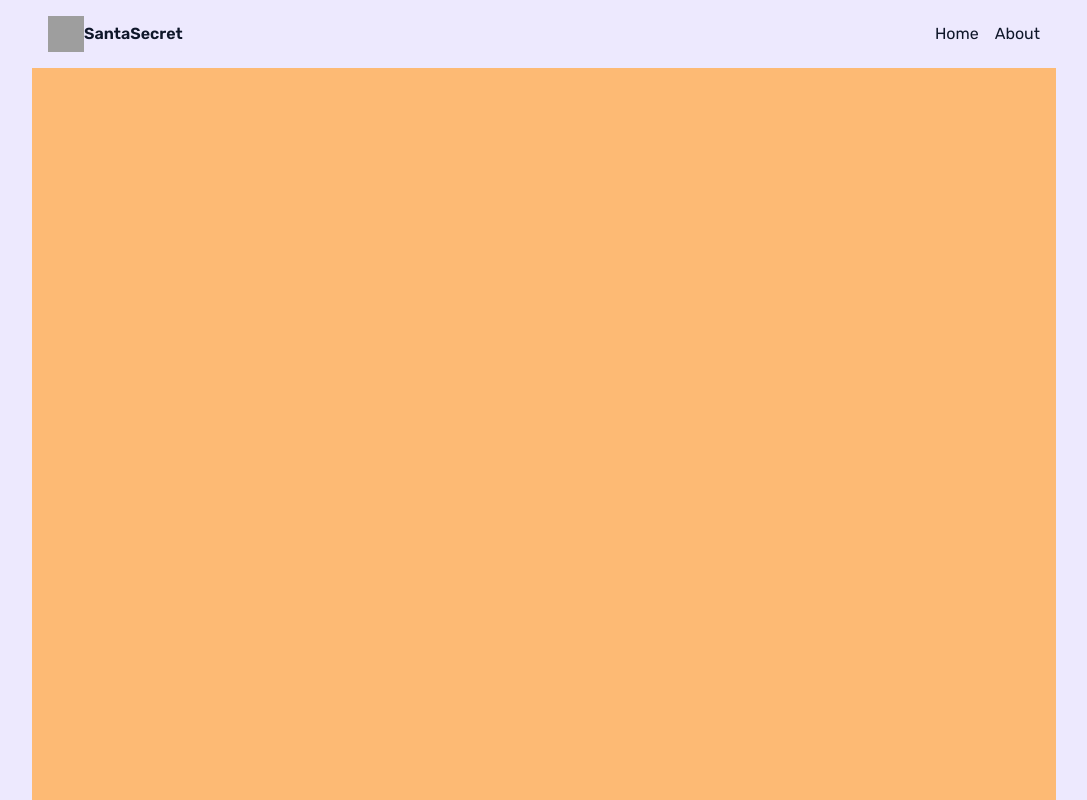
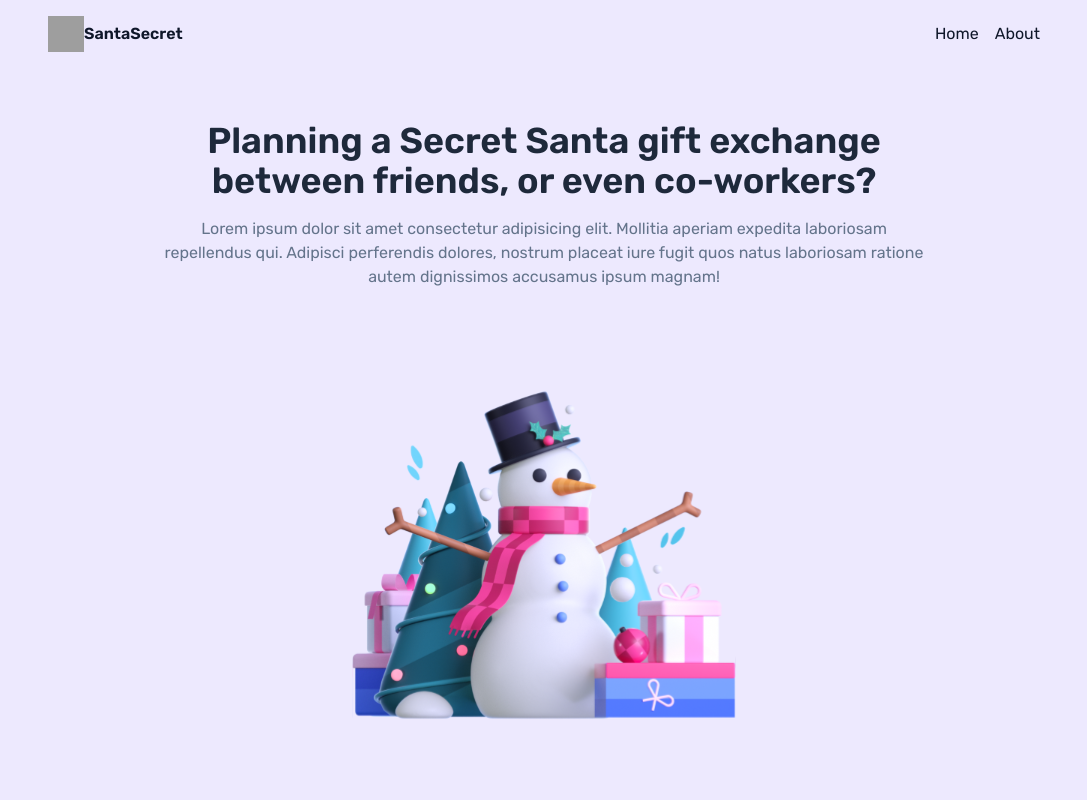
Before and after one commit to eoisaac/secret_santa, a React (Vite) app: page / in a window 1280 px wide. Shown: the whole page, without its empty margins (96-1183 px from the left). Built offline with nearby package versions, Linux system fonts and the light colour scheme; grey boxes are pictures that could not be loaded.

Commit message:
:heavy_minus_sign: build: remove react-router-dom

```diff
--- a/package.json
+++ b/package.json
@@ -13,8 +13,7 @@
   "dependencies": {
     "phosphor-react": "^1.4.1",
     "react": "^18.2.0",
-    "react-dom": "^18.2.0",
-    "react-router-dom": "^6.4.5"
+    "react-dom": "^18.2.0"
   },
   "devDependencies": {
     "@rocketseat/eslint-config": "^1.1.3",
--- a/src/App.tsx
+++ b/src/App.tsx
@@ -1,11 +1,17 @@
-import { BrowserRouter } from 'react-router-dom'
-import { AppRoutes } from './routes/AppRoutes'
+import { Header } from './components/layout/Header'
+import { Home } from './pages/Home'
 import './styles/main.css'
 
 export const App = () => {
   return (
-    <BrowserRouter>
-      <AppRoutes />
-    </BrowserRouter>
+    <div className="flex min-h-screen max-w-[100vw] flex-col overflow-y-auto">
+      <main
+        className="my-0 mx-auto flex min-h-0 w-full max-w-5xl flex-1
+      flex-col"
+      >
+        <Header />
+        <Home />
+      </main>
+    </div>
   )
 }
--- /dev/null
+++ b/src/components/Button/index.tsx
@@ -0,0 +1,3 @@
+export const Button = () => {
+  return <button></button>
+}
--- a/src/components/layout/DefaultLayout/index.tsx
+++ /dev/null
@@ -1,16 +0,0 @@
-import { Outlet } from 'react-router-dom'
-import { Header } from '../Header'
-
-export const DefaultLayout = () => {
-  return (
-    <div className="flex min-h-screen max-w-[100vw] flex-col overflow-y-auto">
-      <main
-        className="my-0 mx-auto flex min-h-0 w-full max-w-5xl flex-1
-      flex-col"
-      >
-        <Header />
-        <Outlet />
-      </main>
-    </div>
-  )
-}
--- a/src/components/layout/Header/index.tsx
+++ b/src/components/layout/Header/index.tsx
@@ -1,4 +1,3 @@
-import { NavLink } from 'react-router-dom'
 import { Logo } from '../Logo'
 
 export const Header = () => {
@@ -9,10 +8,10 @@ export const Header = () => {
       <nav className="flex items-center gap-4">
         <ul className="flex items-center gap-4">
           <li>
-            <NavLink to="">Home</NavLink>
+            <a href="#home">Home</a>
           </li>
           <li>
-            <NavLink to="">About</NavLink>
+            <a href="#">About</a>
           </li>
         </ul>
       </nav>
--- a/src/components/pages/Home/index.tsx
+++ /dev/null
@@ -1,3 +0,0 @@
-export const Home = () => {
-  return <section className="page bg-orange-300"></section>
-}
--- /dev/null
+++ b/src/pages/Home/index.tsx
@@ -0,0 +1,33 @@
+export const Home = () => {
+  return (
+    <section
+      className="page flex flex-col items-center justify-around
+      text-center"
+    >
+      <div
+        className="flex max-w-3xl flex-col items-center gap-4
+      text-slate-500"
+      >
+        <h1
+          className=" text-2xl font-semibold text-slate-800 sm:text-4xl"
+          id="home"
+        >
+          Planning a Secret Santa gift exchange between friends, or even
+          co-workers?
+        </h1>
+        <p>
+          Lorem ipsum dolor sit amet consectetur adipisicing elit. Mollitia
+          aperiam expedita laboriosam repellendus qui. Adipisci perferendis
+          dolores, nostrum placeat iure fugit quos natus laboriosam ratione
+          autem dignissimos accusamus ipsum magnam!
+        </p>
+      </div>
+      <img
+        src="/assets/images/snowman.svg"
+        alt=""
+        loading="lazy"
+        className="h-96 w-96"
+      />
+    </section>
+  )
+}
--- a/src/routes/AppRoutes.tsx
+++ /dev/null
@@ -1,14 +0,0 @@
-import { Route, Routes } from 'react-router-dom'
-import { DefaultLayout } from '../components/layout/DefaultLayout'
-import { Home } from '../components/pages/Home'
-
-export const AppRoutes = () => {
-  return (
-    <Routes>
-      <Route path="/" element={<DefaultLayout />}>
-        <Route path="/" element={<Home />} />
-      </Route>
-      <Route path="*" element={<></>} />
-    </Routes>
-  )
-}
--- a/src/styles/main.css
+++ b/src/styles/main.css
@@ -24,5 +24,5 @@ body {
 }
 
 .page {
-  @apply flex-1;
+  @apply flex-1 p-4;
 }
```
Also changed, not shown: 1 other file (tests, documents, lock files or other folders).
